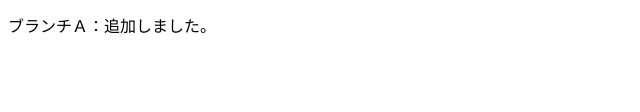
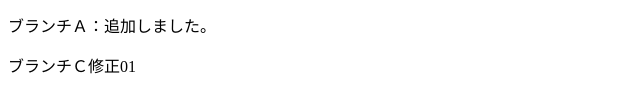
Before and after one commit to right-chibi/git.project.01, a plain HTML site: page index.html in a window 1280 px wide. Shown: the part 286-398 px from the top of the page, without its empty margins (0-640 px from the left). Drawn offline with Linux system fonts and the light colour scheme.

Commit message:
ブランチＣ修正01

```diff
--- a/index.html
+++ b/index.html
@@ -12,5 +12,6 @@
 <h2>更に要素を追加</h2>
 <p>またまた追加します。</p>
 <p>ブランチＡ：追加しました。</p>
+<p>ブランチＣ修正01</p>
 </body>
 </html>
```
